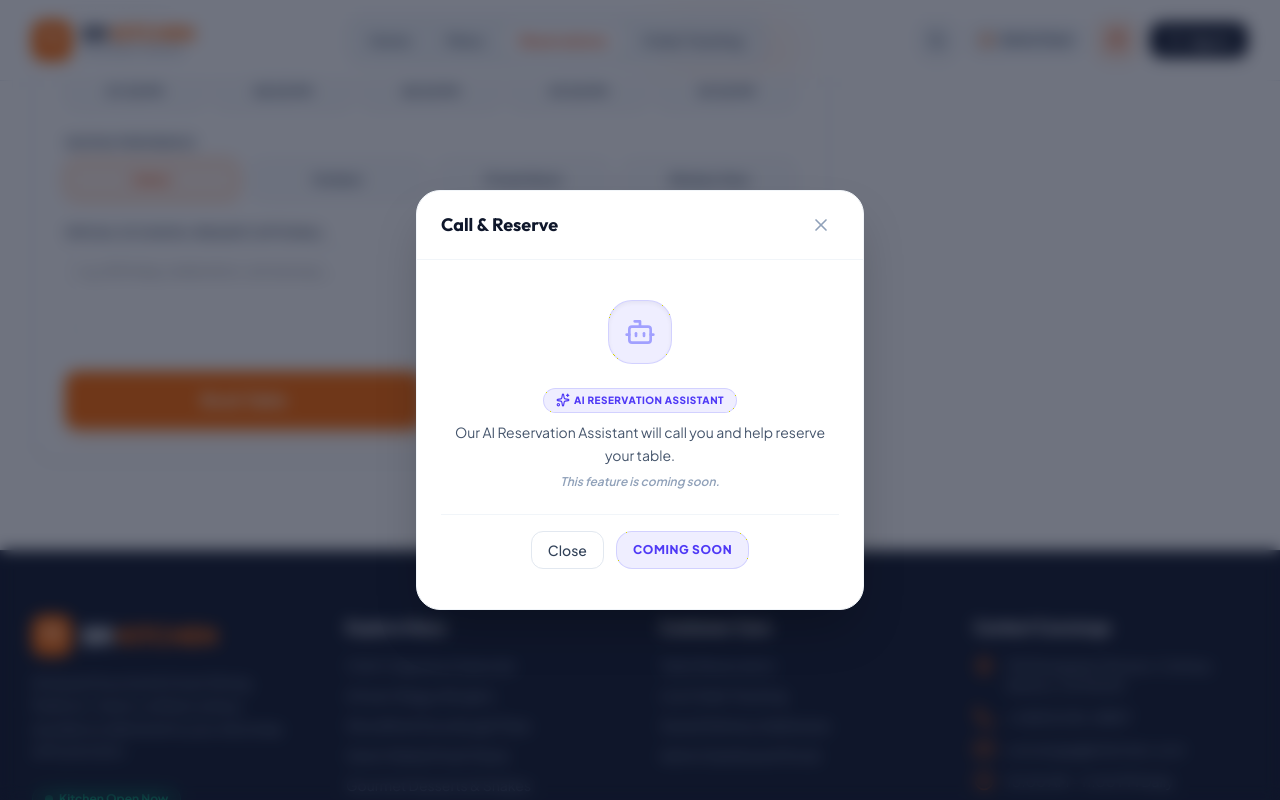
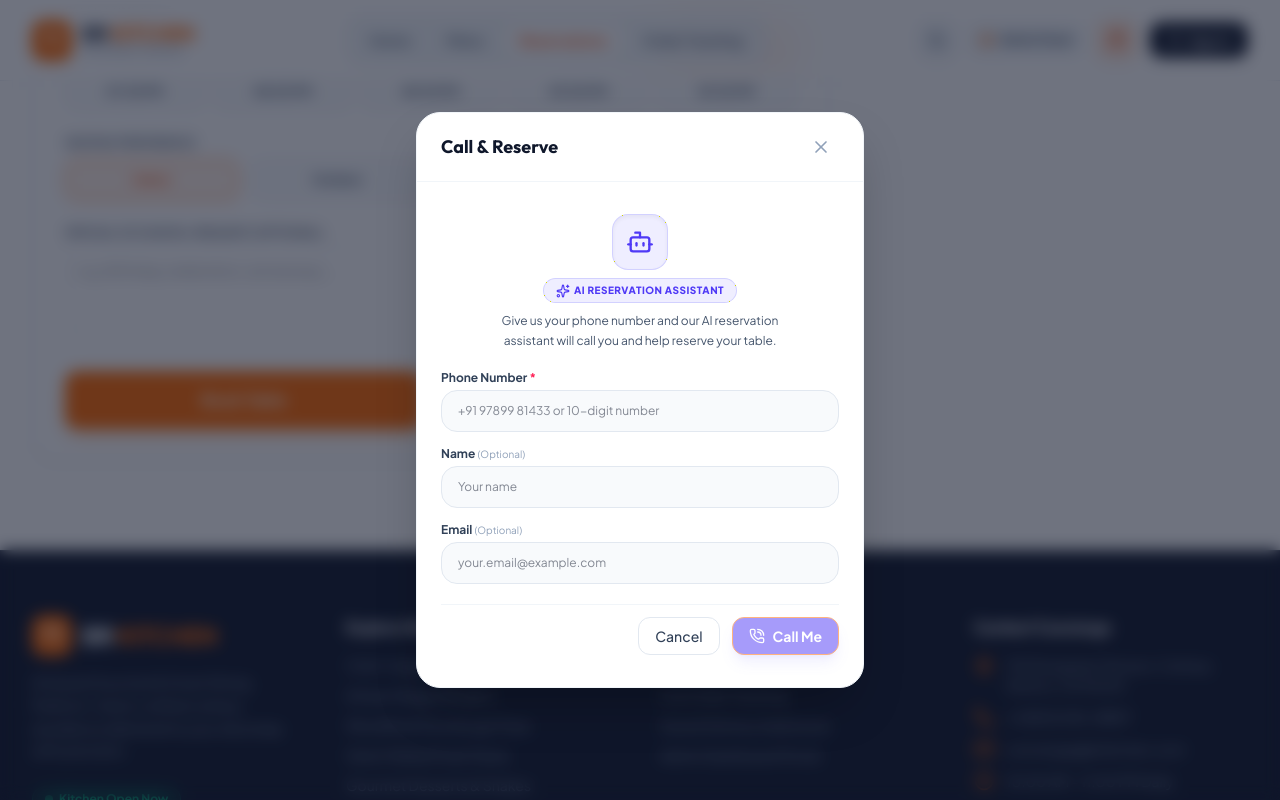
Before and after one commit to bhavya020504/restaurant, a React (Vite) app: page /reservation in a window 1280 px wide. Both pictures are taken after a click on the button "Call & Reserve". Shown: the part 577-1377 px from the top of the page. Built offline with nearby package versions, Linux system fonts and the light colour scheme.

Commit message:
feat(reservation-ui): replace Call & Reserve placeholder with working Voice AI modal using Agent 588

```diff
--- a/src/pages/customer/Reservation.tsx
+++ b/src/pages/customer/Reservation.tsx
@@ -39,6 +39,52 @@ export const Reservation: React.FC = () => {
   const [isSubmitting, setIsSubmitting] = useState(false);
   const [isOpenModal, setIsOpenModal] = useState(false);
   const [isCallReserveModalOpen, setIsCallReserveModalOpen] = useState(false);
+  const [callReservePhone, setCallReservePhone] = useState('');
+  const [callReserveName, setCallReserveName] = useState('');
+  const [callReserveEmail, setCallReserveEmail] = useState('');
+  const [callReserveLoading, setCallReserveLoading] = useState(false);
+  const [callReserveSuccess, setCallReserveSuccess] = useState<string | null>(null);
+  const [callReserveError, setCallReserveError] = useState<string | null>(null);
+
+  const handleTriggerAIReservationCall = async (e: React.FormEvent) => {
+    e.preventDefault();
+    setCallReserveError(null);
+    setCallReserveSuccess(null);
+
+    const cleanPhone = callReservePhone.replace(/[\s\-\(\)]/g, '');
+    if (!cleanPhone || cleanPhone.length < 10) {
+      setCallReserveError('Please enter a valid phone number.');
+      return;
+    }
+
+    setCallReserveLoading(true);
+
+    try {
+      const res = await ApiService.triggerAIReservationCall({
+        phone_number: callReservePhone,
+        name: callReserveName.trim() || undefined,
+        email: callReserveEmail.trim() || undefined
+      });
+
+      if (res && res.success) {
+        setCallReserveSuccess(res.message || "You're all set! Our AI reservation assistant will call you shortly.");
+        setTimeout(() => {
+          setIsCallReserveModalOpen(false);
+          setCallReserveSuccess(null);
+          setCallReservePhone('');
+          setCallReserveName('');
+          setCallReserveEmail('');
+        }, 2500);
+      } else {
+        setCallReserveError("Sorry, we couldn't connect the reservation assistant right now. Please try again.");
+      }
+    } catch (err: any) {
+      console.error("AI Reservation Call trigger failed:", err);
+      setCallReserveError("Sorry, we couldn't connect the reservation assistant right now. Please try again.");
+    } finally {
+      setCallReserveLoading(false);
+    }
+  };
   const [confirmedReservation, setConfirmedReservation] = useState<any>(null);
 
   const availableTimeSlots = [
@@ -333,33 +379,109 @@ export const Reservation: React.FC = () => {
       </Modal>
 
       {/* 2. CALL & RESERVE VOICE AGENT MODAL */}
-      <Modal isOpen={isCallReserveModalOpen} onClose={() => setIsCallReserveModalOpen(false)} title="Call & Reserve">
-        <div className="space-y-6 text-center py-4">
-          <div className="w-16 h-16 rounded-3xl bg-indigo-500/10 text-indigo-500 border border-indigo-500/20 flex items-center justify-center mx-auto shadow-inner">
-            <Bot className="w-8 h-8 animate-pulse" />
-          </div>
+      <Modal
+        isOpen={isCallReserveModalOpen}
+        onClose={() => {
+          if (!callReserveLoading) setIsCallReserveModalOpen(false);
+        }}
+        title="Call & Reserve"
+      >
+        <form onSubmit={handleTriggerAIReservationCall} className="space-y-5 text-left py-2">
 
-          <div className="space-y-2 max-w-sm mx-auto">
+          <div className="text-center space-y-2">
+            <div className="w-14 h-14 rounded-2xl bg-indigo-500/10 text-indigo-600 dark:text-indigo-400 border border-indigo-500/20 flex items-center justify-center mx-auto shadow-inner">
+              <Bot className="w-7 h-7" />
+            </div>
+
             <span className="inline-flex items-center gap-1 px-3 py-1 rounded-full text-[10px] font-black uppercase tracking-wider bg-indigo-500/10 text-indigo-600 dark:text-indigo-400 border border-indigo-500/20">
               <Sparkles className="w-3.5 h-3.5" /> AI Reservation Assistant
             </span>
-            <p className="text-sm text-slate-600 dark:text-slate-300 leading-relaxed">
-              Our AI Reservation Assistant will call you and help reserve your table.
-            </p>
-            <p className="text-xs font-semibold text-slate-400 italic">
-              This feature is coming soon.
+
+            <p className="text-xs text-slate-600 dark:text-slate-300 leading-relaxed max-w-xs mx-auto">
+              Give us your phone number and our AI reservation assistant will call you and help reserve your table.
             </p>
           </div>
 
-          <div className="flex items-center justify-center gap-3 pt-4 border-t border-slate-100 dark:border-slate-800">
-            <Button variant="outline" onClick={() => setIsCallReserveModalOpen(false)}>
-              Close
-            </Button>
-            <div className="px-4 py-2.5 rounded-2xl bg-indigo-500/10 text-indigo-600 dark:text-indigo-400 font-extrabold text-xs uppercase tracking-wider border border-indigo-500/20 cursor-not-allowed">
-              Coming Soon
+          {/* SUCCESS MESSAGE */}
+          {callReserveSuccess && (
+            <div className="p-4 rounded-2xl bg-emerald-500/10 border border-emerald-500/20 text-emerald-600 dark:text-emerald-400 text-xs font-bold flex items-start gap-2.5">
+              <CheckCircle2 className="w-5 h-5 shrink-0 mt-0.5" />
+              <span>{callReserveSuccess}</span>
+            </div>
+          )}
+
+          {/* ERROR MESSAGE */}
+          {callReserveError && (
+            <div className="p-4 rounded-2xl bg-rose-500/10 border border-rose-500/20 text-rose-600 dark:text-rose-400 text-xs font-bold flex items-start gap-2.5">
+              <CheckCircle2 className="w-5 h-5 shrink-0 mt-0.5 text-rose-500" />
+              <span>{callReserveError}</span>
+            </div>
+          )}
+
+          {/* INPUT FORM FIELDS */}
+          <div className="space-y-3.5">
+            <div>
+              <label className="block text-xs font-bold text-slate-700 dark:text-slate-300 mb-1">
+                Phone Number <span className="text-rose-500">*</span>
+              </label>
+              <input
+                type="tel"
+                required
+                value={callReservePhone}
+                onChange={(e) => setCallReservePhone(e.target.value)}
+                placeholder="+91 97899 81433 or 10-digit number"
+                className="w-full px-4 py-3 rounded-2xl text-xs bg-slate-50 dark:bg-slate-800/80 border border-slate-200 dark:border-slate-700 focus:outline-none focus:ring-2 focus:ring-indigo-500/50 text-slate-900 dark:text-white"
+              />
+            </div>
+
+            <div>
+              <label className="block text-xs font-bold text-slate-700 dark:text-slate-300 mb-1">
+                Name <span className="text-slate-400 text-[10px] font-normal">(Optional)</span>
+              </label>
+              <input
+                type="text"
+                value={callReserveName}
+                onChange={(e) => setCallReserveName(e.target.value)}
+                placeholder="Your name"
+                className="w-full px-4 py-3 rounded-2xl text-xs bg-slate-50 dark:bg-slate-800/80 border border-slate-200 dark:border-slate-700 focus:outline-none focus:ring-2 focus:ring-indigo-500/50 text-slate-900 dark:text-white"
+              />
+            </div>
+
+            <div>
+              <label className="block text-xs font-bold text-slate-700 dark:text-slate-300 mb-1">
+                Email <span className="text-slate-400 text-[10px] font-normal">(Optional)</span>
+              </label>
+              <input
+                type="email"
+                value={callReserveEmail}
+                onChange={(e) => setCallReserveEmail(e.target.value)}
+                placeholder="your.email@example.com"
+                className="w-full px-4 py-3 rounded-2xl text-xs bg-slate-50 dark:bg-slate-800/80 border border-slate-200 dark:border-slate-700 focus:outline-none focus:ring-2 focus:ring-indigo-500/50 text-slate-900 dark:text-white"
+              />
             </div>
           </div>
-        </div>
+
+          <div className="flex items-center justify-end gap-3 pt-3 border-t border-slate-100 dark:border-slate-800">
+            <Button
+              type="button"
+              variant="outline"
+              disabled={callReserveLoading}
+              onClick={() => setIsCallReserveModalOpen(false)}
+            >
+              Cancel
+            </Button>
+
+            <Button
+              type="submit"
+              disabled={callReserveLoading || !callReservePhone.trim()}
+              icon={<PhoneCall className="w-4 h-4" />}
+              className="bg-indigo-600 hover:bg-indigo-700 text-white font-bold shadow-lg shadow-indigo-500/20"
+            >
+              {callReserveLoading ? 'Connecting...' : 'Call Me'}
+            </Button>
+          </div>
+
+        </form>
       </Modal>
 
     </div>
```
